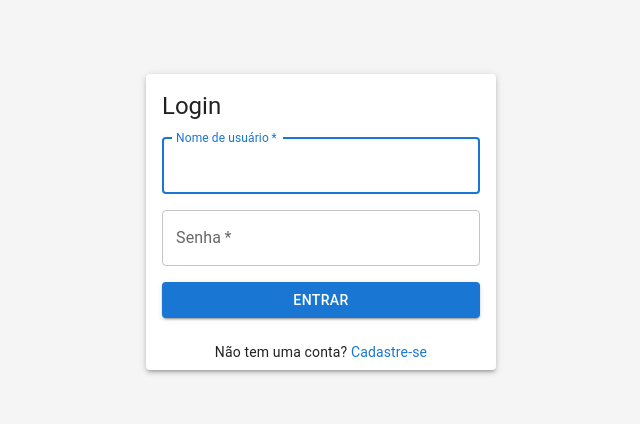
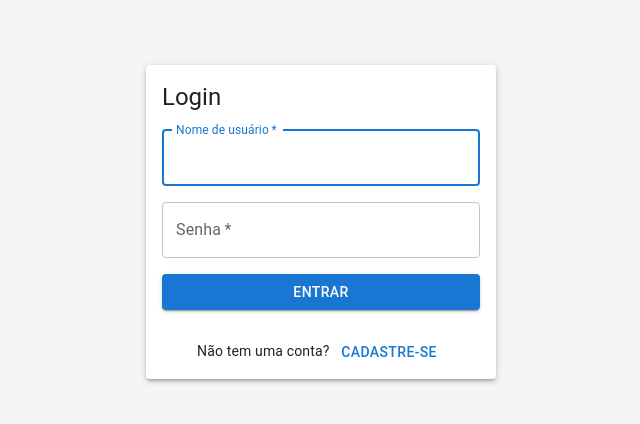
Before and after one commit to guimazito/banco-imobiliario, a Next.js app in the folder frontend/: page / in a window 1280 px wide. Shown: the part 186-610 px from the top of the page, without its empty margins (319-959 px from the left). Built offline with nearby package versions, Linux system fonts and the light colour scheme; no server answers.

Commit message:
fix: change href to onClick

```diff
--- a/frontend/src/app/page.tsx
+++ b/frontend/src/app/page.tsx
@@ -90,9 +90,13 @@ export default function LoginPage() {
         <CardActions sx={{ justifyContent: "center" }}>
           <Typography variant="body2">
             Não tem uma conta?{" "}
-            <Link href="/signup" underline="hover">
+            <Button
+              variant="text"
+              underline="hover"
+              onClick={() => router.push("/signup")}
+            >
               Cadastre-se
-            </Link>
+            </Button>
           </Typography>
         </CardActions>
       </Card>
```
